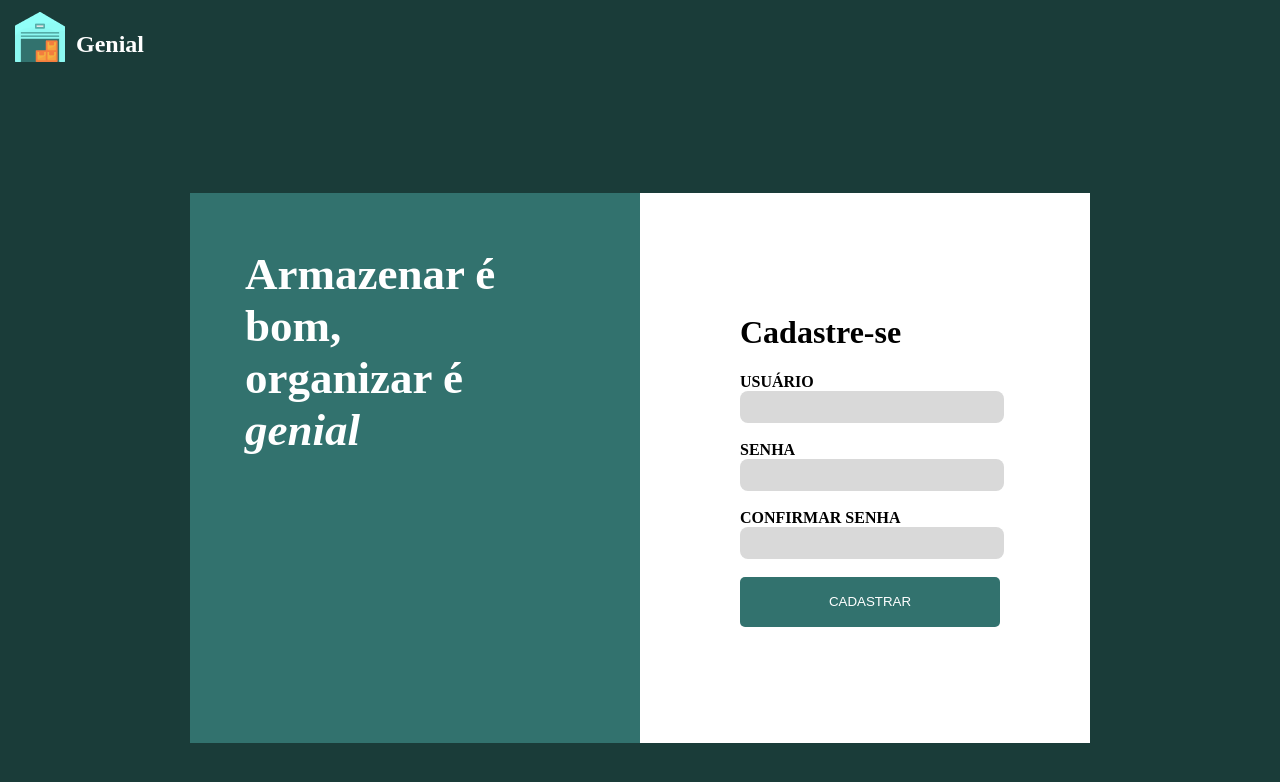
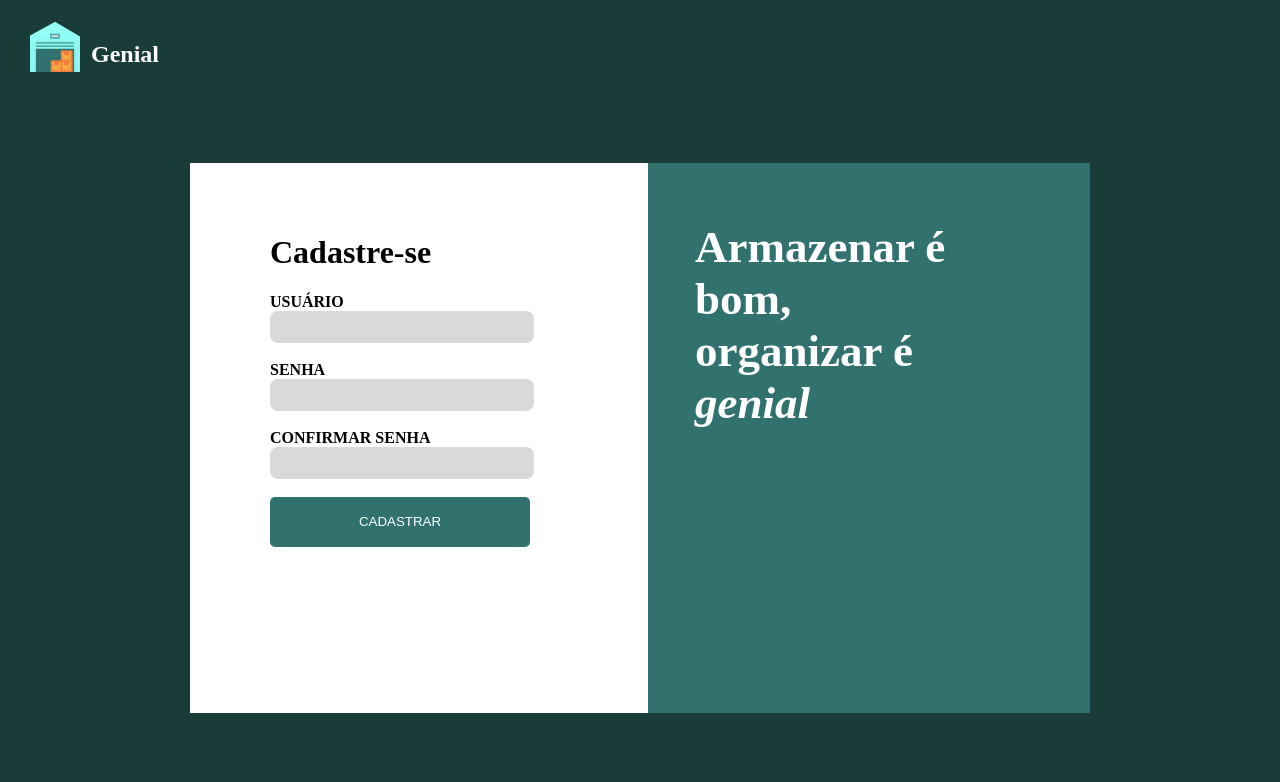
Before and after one commit to RicardoJun10r/GENIAL, a React (Create React App) app: page /Cadastrar in a window 1280 px wide. Shown: the top 782 px of the page. Built offline with nearby package versions, Linux system fonts and the light colour scheme.

Commit message:
tela login e cadastro

```diff
--- a/src/pages/Cadastrar/style.css
+++ b/src/pages/Cadastrar/cadastrar.css
@@ -16,10 +16,11 @@ body, html{
     color: white;
 }
 
-.container_inner {
-    background-color:white ;
+.container_innerCadastro {
+    background-color: #32726E ;
     width: 900px;
     height: 550px;
+    margin-top: -80px;
 
     display: flex;
     flex-direction: column;
@@ -27,16 +28,19 @@ body, html{
 }
 
 .esquerda{
-    position: absolute;
-    margin-left: 550px;
-    margin-top: 100px;
+    width: 42%;
+    height: 100%;
+    background-color: white;
     color: black;
+    padding-top: 50px;
+    padding-left: 80px;
 }
 
 .direita{
-    width: 50%;
-    height: 100%;
-    background-color: #32726E;
+    position: absolute;
+    margin-left: 450px;
+    margin-top: 3px;
+    color: white;
 }
 
 .email-label{
--- a/src/pages/Cadastrar/index.js
+++ b/src/pages/Cadastrar/index.js
@@ -1,6 +1,6 @@
 import React from "react";
 import { useState } from "react";
-import './style.css';
+import './cadastrar.css';
 import armazenLogo from "../../assets/warehouse.png";
 import Container from 'react-bootstrap/esm/Container';
 
@@ -52,7 +52,7 @@ const Cadastrar = () => {
                 </div>
 
                 <div className='container'>
-                    <div className='container_inner'>
+                    <div className='container_innerCadastro'>
                         <div className='esquerda'>
                             {/*Lado esquerdo*/}
                             <h1>Cadastre-se</h1>
--- a/src/pages/Login/index.js
+++ b/src/pages/Login/index.js
@@ -68,8 +68,8 @@ function Login() {
                                 <br />
                                 <div className='link'>
                                     <b>Não tem uma conta?
-                                    <Link exact to="/cadastrar" >
-                                        <strong>Registre-se</strong>
+                                    <Link exact to="/cadastrar" className='link'>
+                                        <strong> Registre-se</strong>
                                     </Link></b>
                                 </div>
                         </div>
--- a/src/pages/Login/style.css
+++ b/src/pages/Login/style.css
@@ -7,7 +7,7 @@ body, html{
 .container {
     width: 100vw;
     height: 100vh;
-    margin-top: -10px;
+    margin-top: 0px;
 
     display: flex;
     flex-direction: row;
@@ -20,6 +20,7 @@ body, html{
     background-color:white ;
     width: 900px;
     height: 550px;
+    margin-top: -80px;
 
     display: flex;
     flex-direction: column;
@@ -77,10 +78,9 @@ body, html{
 }
 
 .ArmazenLogo{
-    padding-right: 5px;
-    margin-top: 80px;
-    padding-left: 15px;
-    margin-bottom: -10px;
+    padding-top: 20px;
+    margin-left: 15px;
+    margin-top: 15px;
     font-family:'Gill Sans', 'Gill Sans MT', Calibri, 'Trebuchet MS', sans-serif;
 }
 
@@ -94,3 +94,7 @@ body, html{
     text-decoration: none;
     color: inherit;
 }
+
+.link:hover{
+    color: #32726E;
+}
```
